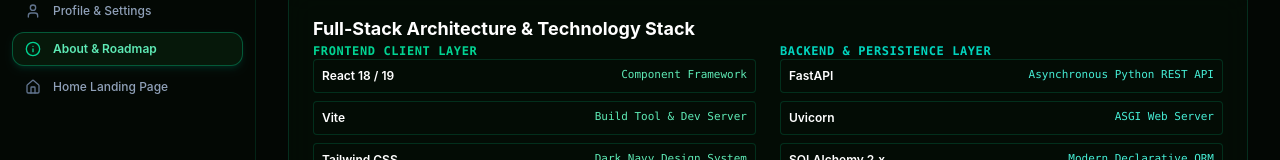
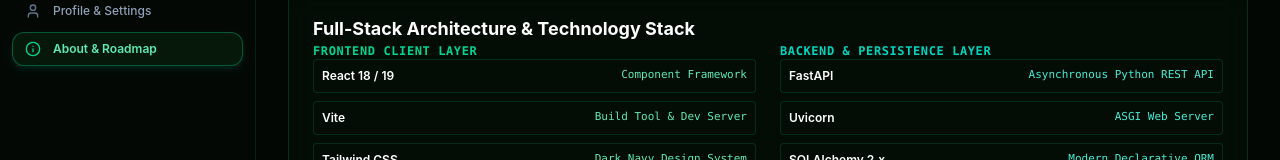
Before and after one commit to AjayKumarKR07/SecureCipher, a React (Vite) app in the folder frontend/: page /about in a window 1280 px wide. Shown: the part 507-667 px from the top of the page. Built offline with nearby package versions, Linux system fonts and the light colour scheme; no server answers.

Commit message:
refactor(ui): remove Home Landing Page link from workspace sidebar

```diff
--- a/frontend/src/components/Sidebar.jsx
+++ b/frontend/src/components/Sidebar.jsx
@@ -13,7 +13,6 @@
   X,
   ShieldCheck,
   User,
-  Home,
 } from 'lucide-react';
 
 const navItems = [
@@ -30,7 +29,6 @@
   { name: 'Operation History', path: '/history', icon: History },
   { name: 'Profile & Settings', path: '/profile', icon: User },
   { name: 'About & Roadmap', path: '/about', icon: Info },
-  { name: 'Home Landing Page', path: '/', icon: Home },
 ];
 
 export default function Sidebar({ isOpen, onClose }) {
```
